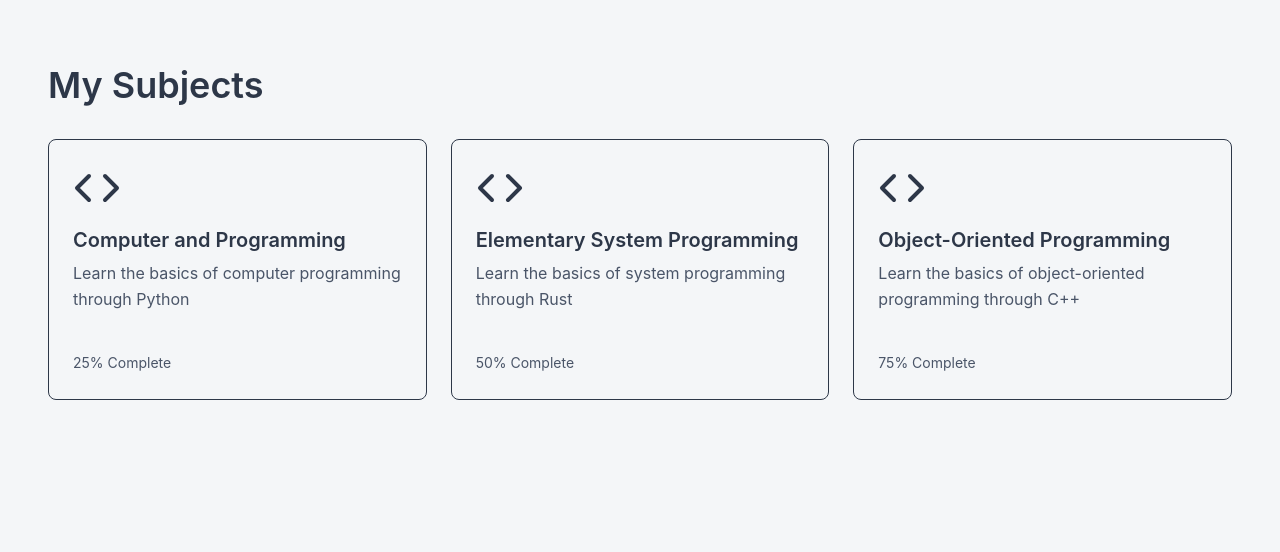
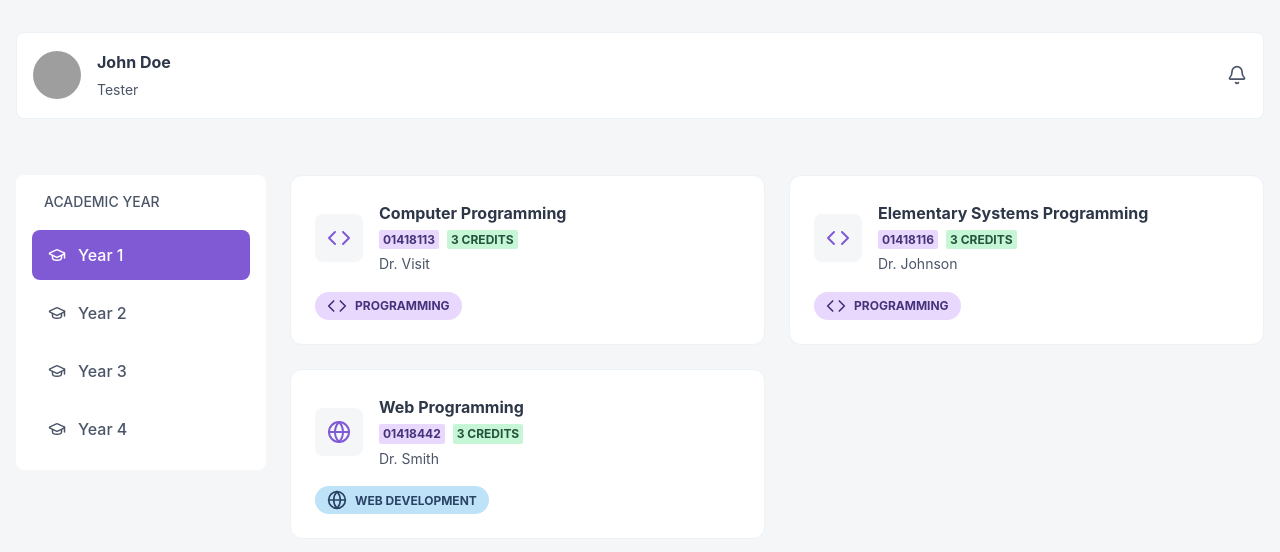
Before and after one commit to UncleCM/V_IDE, a React (Vite) app in the folder clients/: page / in a window 1280 px wide. Shown: the top 552 px of the page. Built offline with nearby package versions, Linux system fonts and the light colour scheme; no server answers; grey boxes are pictures that could not be loaded.

Commit message:
CoursePages

```diff
--- /dev/null
+++ b/clients/src/components/dashboard/ProfileHeader.tsx
@@ -0,0 +1,42 @@
+import { Box, HStack, VStack, Text, Avatar } from '@chakra-ui/react';
+import { Bell } from 'lucide-react';
+
+const ProfileHeader = () => {
+  return (
+    <Box
+      w="100%"
+      bg="brand.bg.secondary"
+      p={4}
+      mb={8}
+      borderRadius="lg"
+      border="1px"
+      borderColor="brand.border.light"
+    >
+      <HStack justify="space-between" align="center">
+        {/* Profile Info */}
+        <HStack spacing={4}>
+          <Avatar
+            size="md"
+            name="John Doe"
+            src="https://images.unsplash.com/photo-1472099645785-5658abf4ff4e?fit=facearea&facepad=2&w=256&h=256&q=80"
+          />
+          <VStack align="start" spacing={1}>
+            <Text color="brand.text.primary" fontWeight="bold">John Doe</Text>
+            <Text color="brand.text.secondary" fontSize="sm">Tester</Text>
+          </VStack>
+        </HStack>
+
+        {/* Actions */}
+        <HStack spacing={4}>
+          <Bell
+            size={20}
+            className="cursor-pointer"
+            color="var(--chakra-colors-brand-text-secondary)"
+          />
+        </HStack>
+      </HStack>
+    </Box>
+  );
+};
+
+export default ProfileHeader;
--- a/clients/src/components/dashboard/SubjectDashboard.tsx
+++ b/clients/src/components/dashboard/SubjectDashboard.tsx
@@ -1,96 +1,208 @@
-import React from 'react';
-import { Box, Grid, Heading, Text, VStack } from '@chakra-ui/react';
-import { Code } from 'lucide-react';
+import React, { useState } from 'react';
+import { Box, Grid, Text, VStack, HStack, Badge, Flex } from '@chakra-ui/react';
+import { Code, GraduationCap, Globe, Database, Shield } from 'lucide-react';
+import ProfileHeader from './ProfileHeader';
 
-interface Subject {
+interface Course {
   id: number;
   name: string;
-  description: string;
+  subject_id: string;
+  subject_credit: number;
+  instructor: string;
+  track: string;
+  year: number;
   icon: React.ReactNode;
-  progress: number;
 }
 
-const subjects: Subject[] = [
+const tracks = {
+  'Programming': <Code size={20} />,
+  'Web Development': <Globe size={20} />,
+  'Database': <Database size={20} />,
+  'Security': <Shield size={20} />
+};
+
+const courses: Course[] = [
   {
     id: 1,
-        name: "Computer and Programming",
-        description: "Learn the basics of computer programming through Python",
-        icon: <Code size={48} />,
-        progress: 25
+    name: "Computer Programming",
+    subject_id: "01418113",
+    subject_credit: 3,
+    instructor: "Dr. Visit",
+    track: "Programming",
+    year: 1,
+    icon: <Code size={24} />,
   },
   {
     id: 2,
-        name: "Elementary System Programming",
-        description: "Learn the basics of system programming through Rust",
-        icon: <Code size={48} />,
-        progress: 50
+    name: "Elementary Systems Programming",
+    subject_id: "01418116",
+    subject_credit: 3,
+    instructor: "Dr. Johnson",
+    track: "Programming",
+    year: 1,
+    icon: <Code size={24} />,
   },
   {
     id: 3,
-        name: "Object-Oriented Programming",
-        description: "Learn the basics of object-oriented programming through C++",
-        icon: <Code size={48} />,
-        progress: 75
+    name: "Web Programming",
+    subject_id: "01418442",
+    subject_credit: 3,
+    instructor: "Dr. Smith",
+    track: "Web Development",
+    year: 1,
+    icon: <Globe size={24} />,
+  },
+  {
+    id: 4,
+    name: "Database Systems",
+    subject_id: "01418331",
+    subject_credit: 3,
+    instructor: "Dr. Visit",
+    track: "Database",
+    year: 2,
+    icon: <Database size={24} />,
+  }
+];
+
+interface YearSectionProps {
+  courses: Course[];
 }
 
-];
+const getTrackColor = (track: string) => {
+  const colors = {
+    'Programming': 'purple',
+    'Web Development': 'blue',
+    'Database': 'green',
+    'Security': 'red'
+  };
+  return colors[track as keyof typeof colors] || 'gray';
+};
 
-const SubjectCard = ({ subject }: { subject: Subject }) => {
+const YearSection: React.FC<YearSectionProps> = ({ courses }) => {
   return (
+    <Grid templateColumns="repeat(auto-fill, minmax(350px, 1fr))" gap={6}>
+      {courses.map(course => (
         <Box
-      p={6}
-      bg="brand.paper"
-      borderRadius="lg"
+          key={course.id}
+          bg="brand.bg.secondary"
+          borderRadius="xl"
           border="1px"
-      borderColor="brand.border"
+          borderColor="brand.border.light"
+          overflow="hidden"
           _hover={{
             transform: 'translateY(-2px)',
             transition: 'all 0.2s',
-        bg: 'brand.hover'
+            boxShadow: 'lg'
           }}
           cursor="pointer"
         >
-      <VStack align="start" spacing={4}>
-        <Box color="brand.primary">
-          {subject.icon}
+          <Box p={6}>
+            <HStack spacing={4} mb={4}>
+              <Box
+                p={3}
+                bg="brand.bg.primary"
+                borderRadius="lg"
+                color="brand.accent.primary"
+              >
+                {course.icon}
               </Box>
-        <Box>
-          <Heading size="md" mb={2} color="brand.text.primary">{subject.name}</Heading>
-          <Text color="brand.text.secondary">{subject.description}</Text>
-        </Box>
-        <Box w="100%" h="2" bg="brand.hover" borderRadius="full">
-          <Box
-            w={`${subject.progress}%`}
-            h="100%"
-            bg="brand.primary"
-            borderRadius="full"
-          />
-        </Box>
+              <VStack align="start" spacing={1}>
+                <HStack>
+                  <Text fontWeight="bold" color="brand.text.primary">{course.name}</Text>
+                </HStack>
+                <HStack spacing={2}>
+                  <Badge colorScheme="purple" variant="subtle">
+                    {course.subject_id}
+                  </Badge>
+                  <Badge colorScheme="green" variant="subtle">
+                    {course.subject_credit} Credits
+                  </Badge>
+                </HStack>
                 <Text fontSize="sm" color="brand.text.secondary">
-          {subject.progress}% Complete
+                  {course.instructor}
                 </Text>
               </VStack>
+            </HStack>
+
+            <HStack spacing={2}>
+              <Badge
+                colorScheme={getTrackColor(course.track)}
+                variant="subtle"
+                px={3}
+                py={1}
+                borderRadius="full"
+              >
+                <HStack spacing={2}>
+                  {tracks[course.track as keyof typeof tracks]}
+                  <Text>{course.track}</Text>
+                </HStack>
+              </Badge>
+            </HStack>
           </Box>
+        </Box>
+      ))}
+    </Grid>
   );
 };
 
 const SubjectDashboard = () => {
+  const [selectedYear, setSelectedYear] = useState<number>(1);
+  const yearCourses = courses.filter(course => course.year === selectedYear);
+
   return (
-    <Box p={8}>
-      <Heading mb={8} color="brand.text.primary">My Subjects</Heading>
-      <Grid
-        templateColumns={{
-          base: "1fr",
-          md: "repeat(2, 1fr)",
-          lg: "repeat(3, 1fr)"
+    <VStack spacing={6} align="stretch">
+      <ProfileHeader />
+
+      <Flex>
+        <Box
+          w="250px"
+          bg="brand.bg.secondary"
+          borderRadius="lg"
+          p={4}
+          mr={6}
+          h="fit-content"
+          position="sticky"
+          top="4"
+        >
+          <VStack spacing={2} align="stretch">
+            <Text
+              color="brand.text.secondary"
+              fontSize="sm"
+              fontWeight="medium"
+              mb={2}
+              px={3}
+            >
+              ACADEMIC YEAR
+            </Text>
+            {[1, 2, 3, 4].map(year => (
+              <Box
+                key={year}
+                px={4}
+                py={3}
+                bg={selectedYear === year ? 'brand.accent.primary' : 'transparent'}
+                color={selectedYear === year ? 'white' : 'brand.text.secondary'}
+                borderRadius="lg"
+                cursor="pointer"
+                onClick={() => setSelectedYear(year)}
+                _hover={{
+                  bg: selectedYear === year ? 'brand.accent.secondary' : 'brand.bg.hover'
                 }}
-        gap={6}
+                transition="all 0.2s"
               >
-        {subjects.map(subject => (
-          <SubjectCard key={subject.id} subject={subject} />
+                <HStack spacing={3}>
+                  <GraduationCap size={18} />
+                  <Text fontWeight="medium">Year {year}</Text>
+                </HStack>
+              </Box>
             ))}
-      </Grid>
+          </VStack>
         </Box>
+
+        <Box flex="1">
+          <YearSection courses={yearCourses} />
+        </Box>
+      </Flex>
+    </VStack>
   );
 };
 
```
Lines whose indentation alone changed are shown as unchanged.
